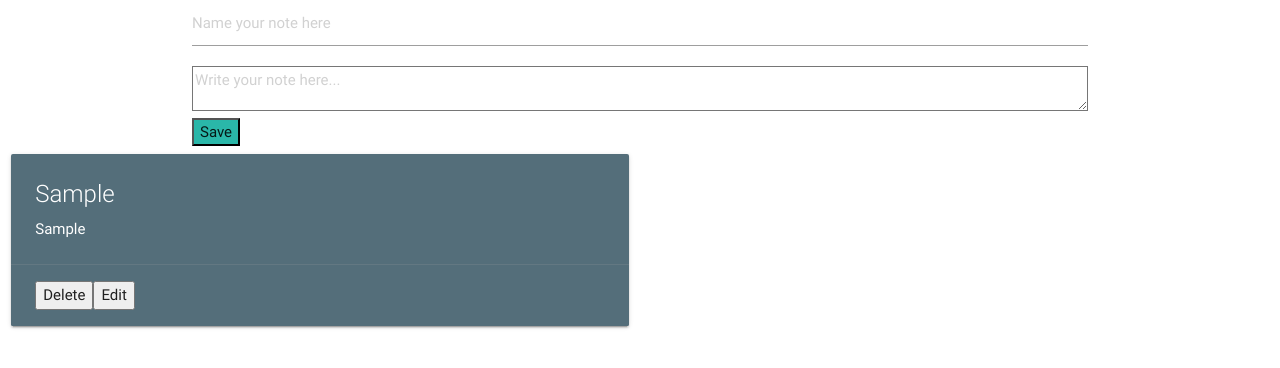
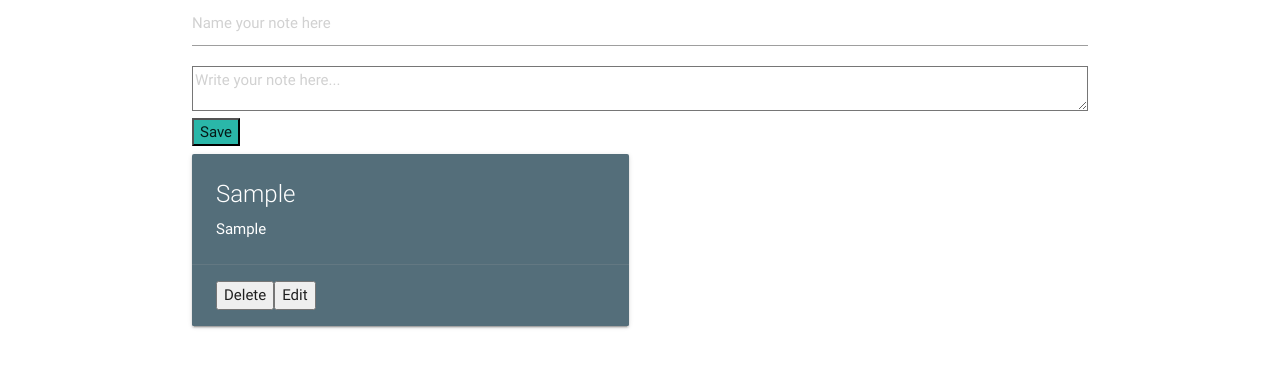
Before and after one commit to FACN3/SuperNote, a React (Vite) app: page / in a window 1280 px wide. Both pictures are taken after typing "Sample", "Sample" into the empty fields and a click on the button "Save". Shown: the top 368 px of the page. Built offline with nearby package versions, Linux system fonts and the light colour scheme.

Commit message:
Fix note container display

```diff
--- a/components/NoteContainer.js
+++ b/components/NoteContainer.js
@@ -8,9 +8,11 @@ export class NoteContainer extends Component {
   }
   render() {
     return (
-      this.state.notes.map((note, i) => {
+      <div className="container">
+      {this.state.notes.map((note, i) => {
         return <Note key={i} title={note.title} description={note.description} />
-      })
+      })}
+    </div>
     );
   }
 }
```
